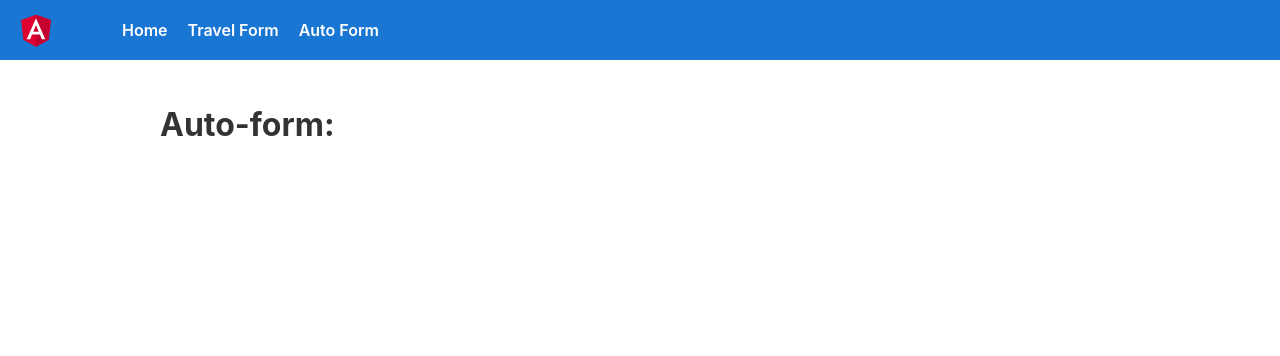
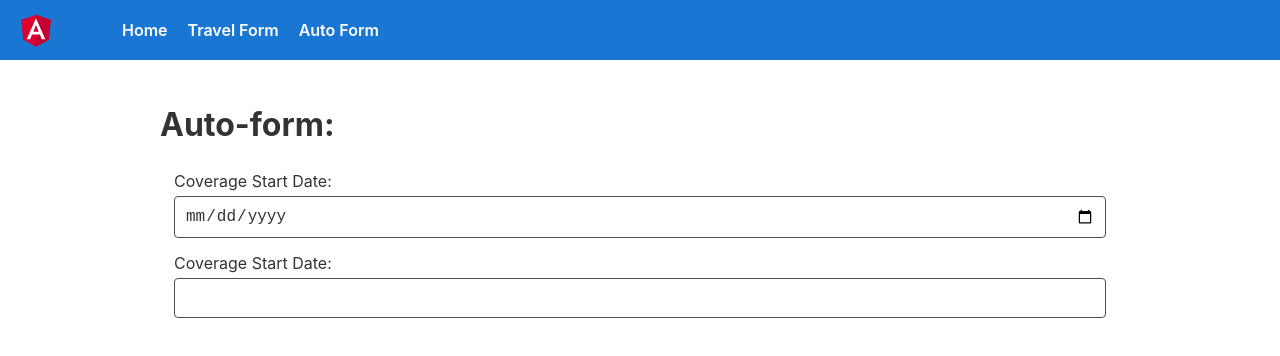
Before and after one commit to Srcky/forms, an Angular app: page /auto in a window 1280 px wide. Shown: the top 356 px of the page. Built offline with nearby package versions, Linux system fonts and the light colour scheme.

Commit message:
Auto component

```diff
--- a/src/app/auto-form/auto-form.component.html
+++ b/src/app/auto-form/auto-form.component.html
@@ -1,3 +1,15 @@
 <h1>
   Auto-form:
 </h1>
+<form class="formGroup" [formGroup]="defaultForm">
+  <fieldset formGroupName="general">
+    <div class="control-wrapper">
+      <label>Coverage Start Date:</label>
+      <input type="date" formControlName="coverageStartDate" required />
+    </div>
+    <div class="control-wrapper">
+      <label>Coverage Start Date:</label>
+      <input type="number" formControlName="paymentFrequency" required />
+    </div>
+  </fieldset>
+</form>
--- a/src/app/auto-form/auto-form.component.scss
+++ b/src/app/auto-form/auto-form.component.scss
@@ -33,3 +33,6 @@ select {
     border: 2px solid #ff0000;
   }
 }
+fieldset {
+  border: none;
+}
--- a/src/app/auto-form/auto-form.component.ts
+++ b/src/app/auto-form/auto-form.component.ts
@@ -18,16 +18,57 @@ export class AutoFormComponent implements OnInit {
 
   ngOnInit() {
     this.defaultForm = this.fb.group({
-      destination: ['', [Validators.required]],
-      startDate: ['', [Validators.required, CustomFormValidators.compareToCurrentDate('shouldBeGreater')]],
-      endDate: ['', [Validators.required, CustomFormValidators.compareToCurrentDate('shouldBeGreater')]],
-      durationInDays: ['', [Validators.required]],
-      tripCost: ['', [Validators.required, Validators.min(0), Validators.max(1000000), Validators.pattern('^[0-9]*$')]],
-      numberOfTravelers: ['', Validators.required],
-      otherTravelers: this.fb.array([
-        // this.makeNew()
+      general: this.fb.group({
+        coverageStartDate: ['', [Validators.required, CustomFormValidators.compareToCurrentDate('shouldBeGreater')]],
+        paymentFrequency: ['', Validators.required]
+      }),
+      vehicle: this.fb.group({
+        vehicleMake: ['', Validators.required],
+        vehicleModel: ['', Validators.required],
+        vehicleType: ['', Validators.required],
+        vehicleYear: ['', Validators.required],
+        vehicleAnnualMileage: ['', [Validators.required, Validators.max(100000), Validators.pattern('^[0-9]*$')]],
+        vehicleValue: ['', [Validators.required, Validators.min(3000), Validators.max(1000000), Validators.pattern('^[0-9]*$')]],
+        vehicleUsage: ['', Validators.required],
+        vehiclePurchaseDate: ['', [Validators.required, CustomFormValidators.compareToCurrentDate('shouldBeLess')]],
+        vehicleOwnerPostalCode: ['', Validators.required]
+      }),
+      mainDriver: this.fb.group({
+        driverDob: ['', [Validators.required, CustomFormValidators.dateOfBirthValidator(18)]],
+        driverGender: ['', Validators.required],
+        driverMaritalStatus: ['', Validators.required],
+        driverCategory: ['', Validators.required],
+        driverLicenceDate: ['', Validators.required, CustomFormValidators.compareToCurrentDate('shouldBeLess')]
+      }),
+      additionalDrivers: this.fb.group({
+        numberOfDrivers: ['', Validators.required],
+      }),
+      additionalDriver: this.fb.array([
+        this.makeNew()
       ])
     });
   }
-
+  makeNew(): FormGroup {
+    return this.fb.group({
+      driverDob: ['', [Validators.required, CustomFormValidators.dateOfBirthValidator(18)]],
+      driverGender: ['', Validators.required],
+      driverMaritalStatus: ['', Validators.required],
+      driverCategory: ['', Validators.required],
+      driverLicenceDate: ['', Validators.required, CustomFormValidators.compareToCurrentDate('shouldBeLess')]
+    });
+  }
+  get formArr() {
+    return this.defaultForm.get('otherTravelers') as FormArray;
+  }
+  toggleFormControls(qty: number): void {
+    if (qty > this.formArr.length) {
+      for (let i = this.formArr.length; i < qty; i++) {
+        this.formArr.push(this.makeNew());
+      }
+    } else {
+      while (this.formArr.length > qty) {
+        this.formArr.removeAt(0);
+      }
+    }
+  }
 }
```
